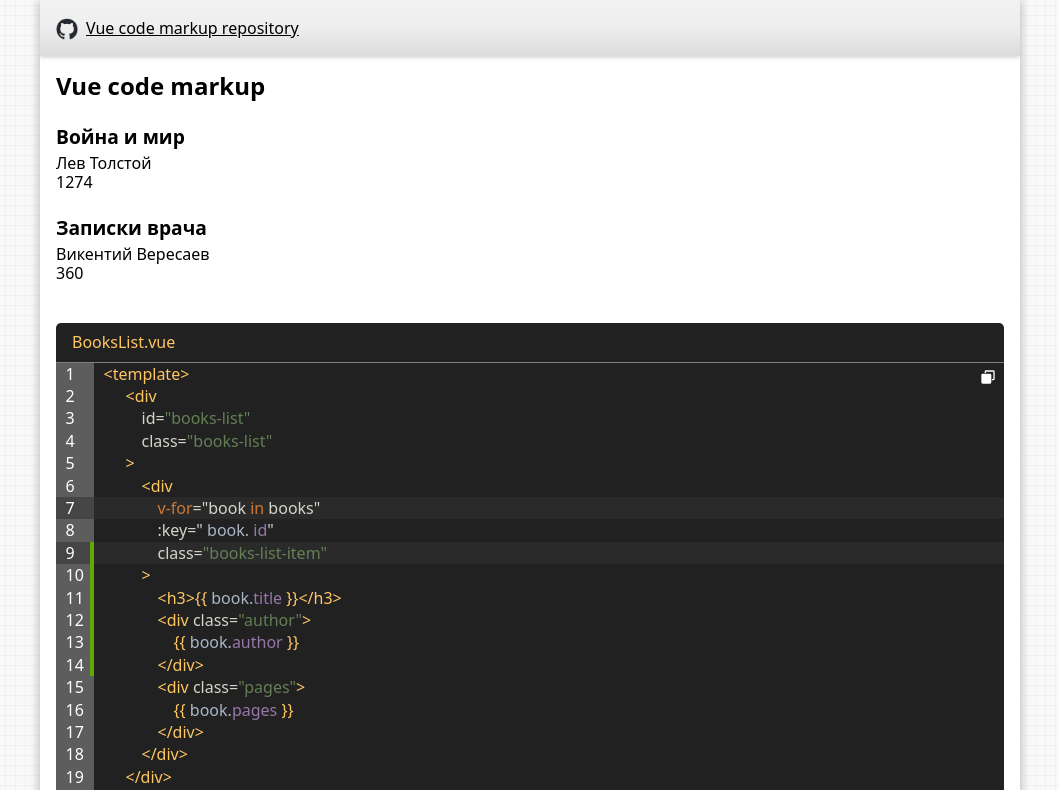
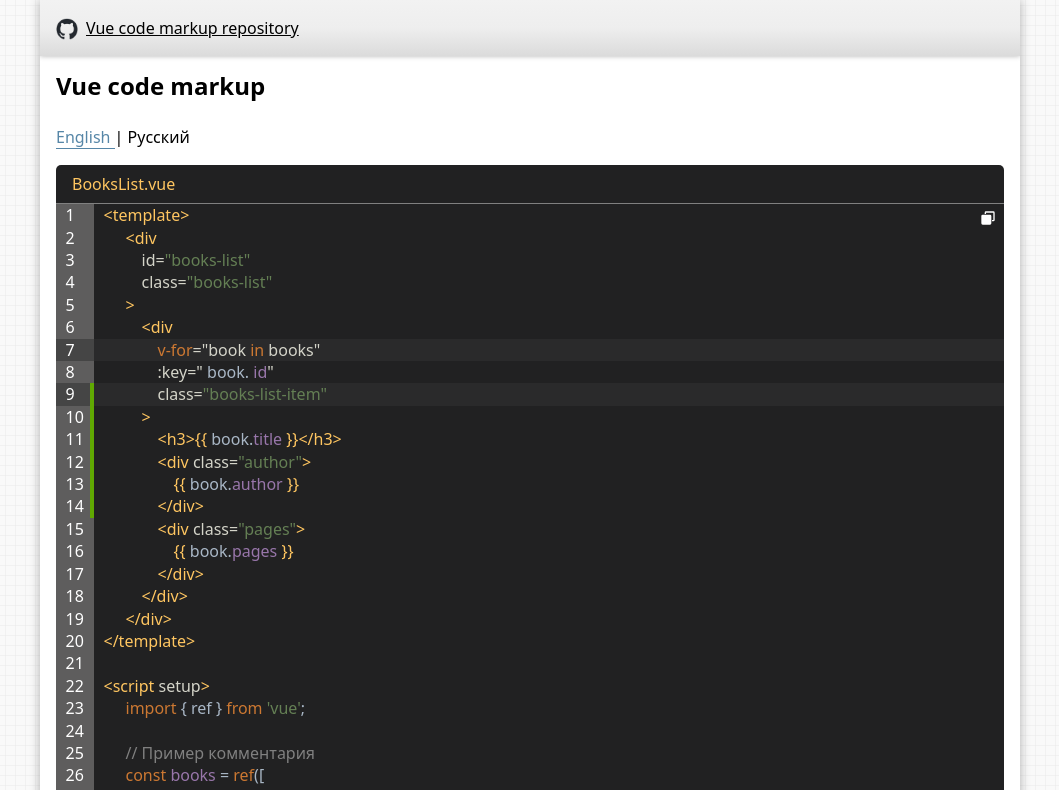
Before and after one commit to maksimkaJCHK/vue-code-markup, a Vue app: page / in a window 1280 px wide. Shown: the top 790 px of the page, without its empty margins (110-1169 px from the left). Built offline with nearby package versions, Linux system fonts and the light colour scheme.

Commit message:
Сделал смену языка

```diff
--- a/src/components/MainContent.vue
+++ b/src/components/MainContent.vue
@@ -2,7 +2,10 @@
   <main>
     <h1>Vue code markup</h1>
 
-    <example-content />
+    <select-lang
+      :lang="lang"
+      @change-lang="cLang"
+    />
 
     <books-list />
     <tab-books-list />
@@ -12,12 +15,17 @@
 </template>
 
 <script setup>
+  import { ref } from 'vue';
   // Пока ExampleContent не нужен
-  import ExampleContent from '@/components/ExampleContent.vue';
+  //import ExampleContent from '@/components/ExampleContent.vue';
+  import SelectLang from '@/components/SelectLang.vue';
   import BooksList from '@/components/code-examples/BooksList.vue';
   import TabBooksList from '@/components/code-examples/tab/TabBooksList.vue';
   import BooksLineCount from '@/components/code-examples/BooksLineCount.vue';
   import BooksStyleHeight from '@/components/code-examples/BooksStyleHeight.vue';
+
+  const lang = ref('rus');
+  const cLang = (v) => lang.value = v;
 </script>
 
 <style lang="scss">
--- /dev/null
+++ b/src/components/SelectLang.vue
@@ -0,0 +1,46 @@
+<template>
+  <div class="select-lang">
+    <span
+      :class="{ active: props.lang === 'eng' }"
+      @click="cLang('eng')"
+    >
+      English
+    </span>
+    |
+    <span
+      :class="{ active: props.lang === 'rus' }"
+      @click="cLang('rus')"
+    >
+      Русский
+    </span>
+  </div>
+</template>
+
+<script setup>
+  import { ref } from 'vue';
+
+  const props = defineProps(['lang']);
+  const emits = defineEmits(['change-lang']);
+
+  const cLang = (lang) => emits('change-lang', lang);
+</script>
+
+<style lang="scss" scoped>
+  .select-lang {
+    span {
+      cursor: pointer;
+      color: var(--link-color);
+      border-bottom: 1px solid var(--link-color);
+
+      &:hover {
+        border-bottom: none;
+      }
+    }
+
+    .active {
+      cursor: default;
+      color: inherit;
+      border-bottom: none;
+    }
+  }
+</style>
--- a/src/style.scss
+++ b/src/style.scss
@@ -10,6 +10,8 @@
   text-rendering: optimizeLegibility;
   -webkit-font-smoothing: antialiased;
   -moz-osx-font-smoothing: grayscale;
+
+  --link-color: #5686a7;
 }
 
 html,
```
